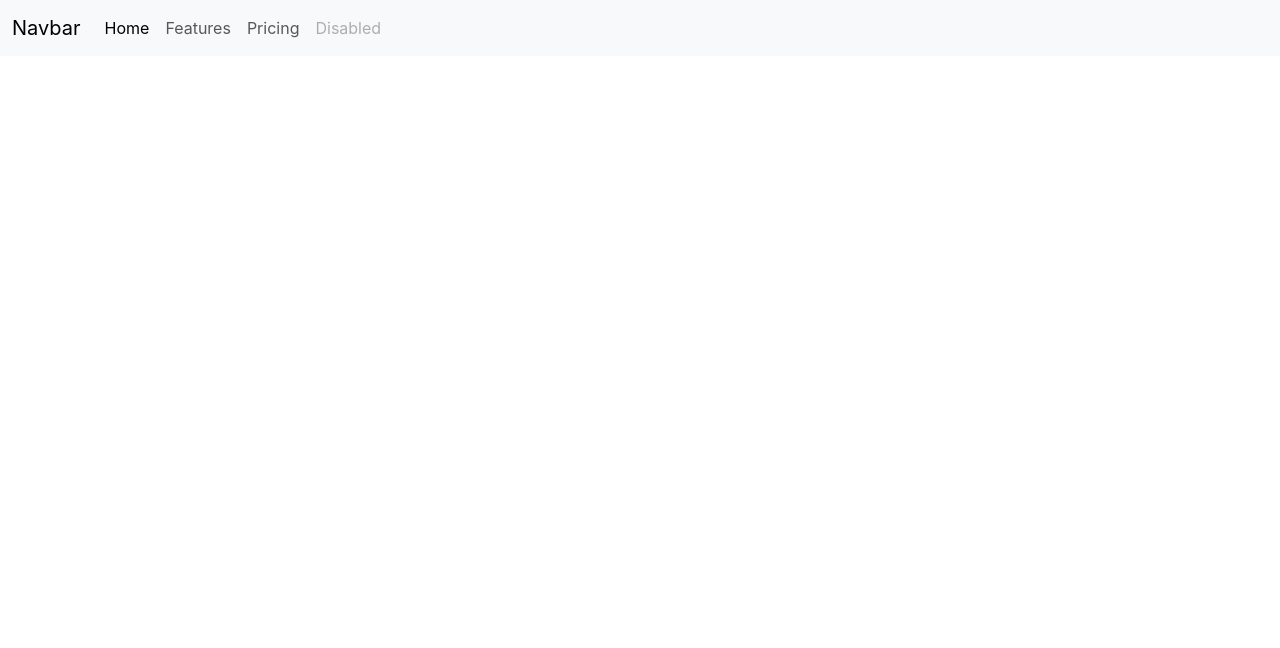
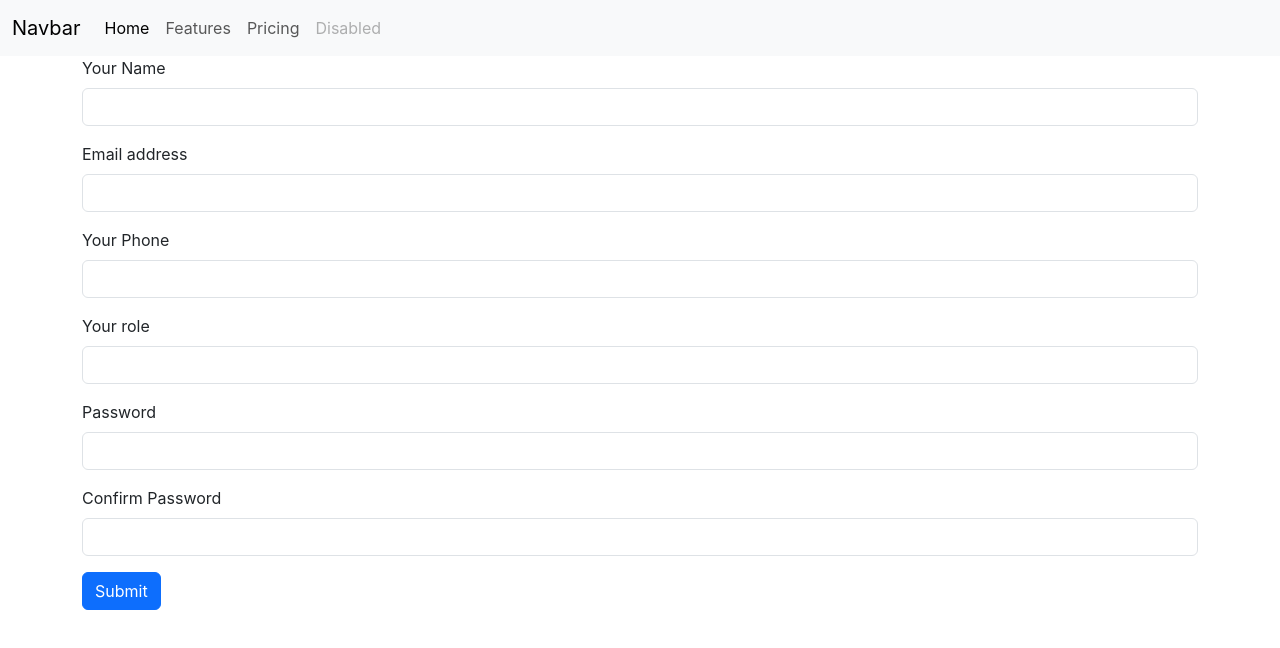
Before and after one commit to subhashdippu/Mern-App, a React (Create React App) app in the folder frontend/: page / in a window 1280 px wide. Shown: the top 648 px of the page. Built offline with nearby package versions, Linux system fonts and the light colour scheme.

Commit message:
signup page

```diff
--- a/frontend/src/App.js
+++ b/frontend/src/App.js
@@ -1,10 +1,12 @@
 import React from "react";
 import Navbar from "./components/Navbar";
+import SignUp from "./components/SignUp";
 
 const App = () => {
   return (
     <div>
       <Navbar />
+      <SignUp />
     </div>
   );
 };
--- /dev/null
+++ b/frontend/src/components/SignUp.js
@@ -0,0 +1,62 @@
+import React from "react";
+
+const SignUp = () => {
+  return (
+    <div className="container">
+      <form>
+        <div className="mb-3">
+          <label htmlFor="work" className="form-label">
+            Your Name
+          </label>
+          <input type="text" className="form-control" id="work" />
+        </div>
+        <div className="mb-3">
+          <label htmlFor="exampleInputEmail1" className="form-label">
+            Email address
+          </label>
+          <input
+            type="email"
+            className="form-control"
+            id="exampleInputEmail1"
+            aria-describedby="emailHelp"
+          />
+          <div id="emailHelp" className="form-text"></div>
+        </div>
+
+        <div className="mb-3">
+          <label htmlFor="phone" className="form-label">
+            Your Phone
+          </label>
+          <input type="number" className="form-control" id="phone" />
+        </div>
+
+        <div className="mb-3">
+          <label htmlFor="work" className="form-label">
+            Your role
+          </label>
+          <input type="text" className="form-control" id="work" />
+        </div>
+
+        <div className="mb-3">
+          <label htmlFor="password" className="form-label">
+            Password
+          </label>
+          <input type="password" className="form-control" id="password" />
+        </div>
+
+        <div className="mb-3">
+          <label htmlFor="cpassword" className="form-label">
+            Confirm Password
+          </label>
+          <input type="password" className="form-control" id="cpassword" />
+        </div>
+
+        <button type="submit" className="btn btn-primary">
+          Submit
+        </button>
+      </form>
+    </div>
+  );
+};
+
+export default SignUp;
```
